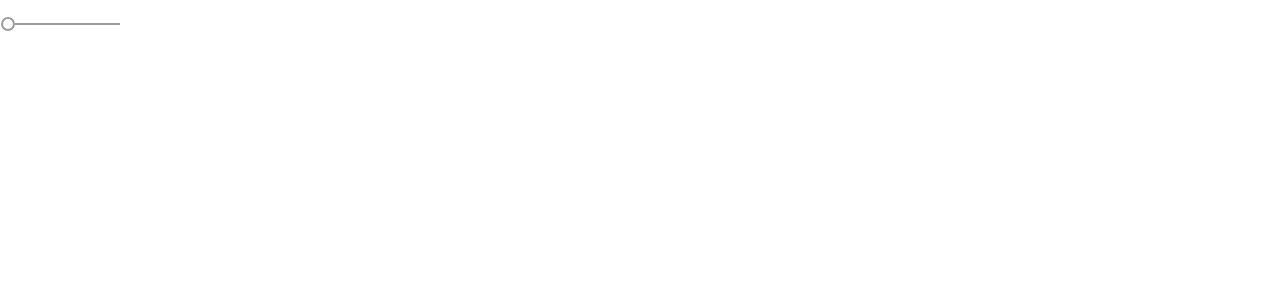
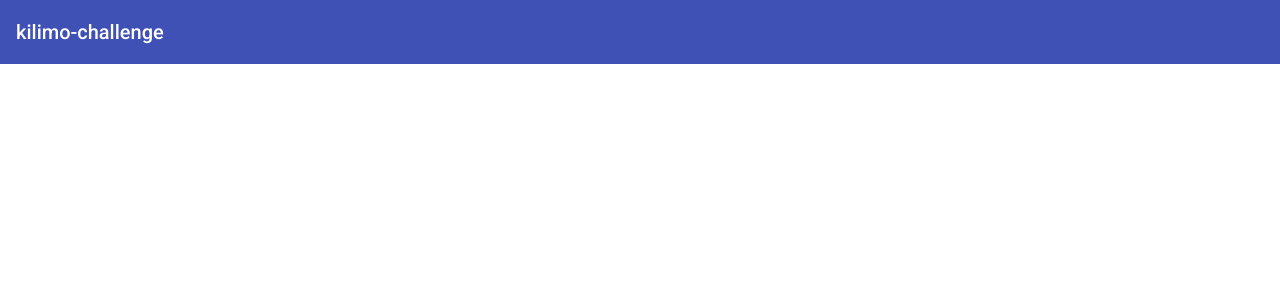
Before and after one commit to LucianoFromTrelew/kilimo-challenge, an Angular app: page / in a window 1280 px wide. Shown: the top 300 px of the page. Built offline with nearby package versions, Linux system fonts and the light colour scheme.

Commit message:
Add toolbar

```diff
--- a/src/app/app.component.html
+++ b/src/app/app.component.html
@@ -1 +1,3 @@
-<mat-slider min="1" max="100" step="1" value="1"></mat-slider>
+<mat-toolbar color="primary">
+  <span>{{ title }}</span>
+</mat-toolbar>
--- a/src/app/app.module.ts
+++ b/src/app/app.module.ts
@@ -5,7 +5,7 @@
 import { AppComponent } from "./app.component";
 import { BrowserAnimationsModule } from "@angular/platform-browser/animations";
 
-import { MatSliderModule } from "@angular/material/slider";
+import { MatToolbarModule } from "@angular/material/toolbar";
 
 @NgModule({
   declarations: [AppComponent],
@@ -13,7 +13,7 @@
     BrowserModule,
     AppRoutingModule,
     BrowserAnimationsModule,
-    MatSliderModule
+    MatToolbarModule
   ],
   providers: [],
   bootstrap: [AppComponent]
```
